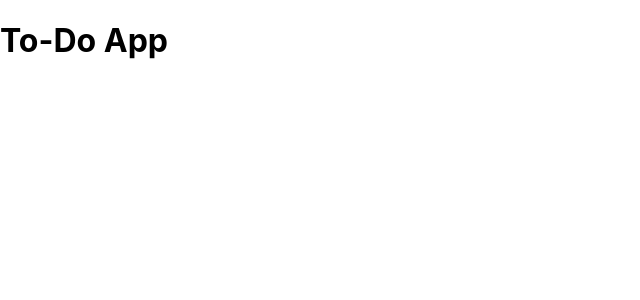
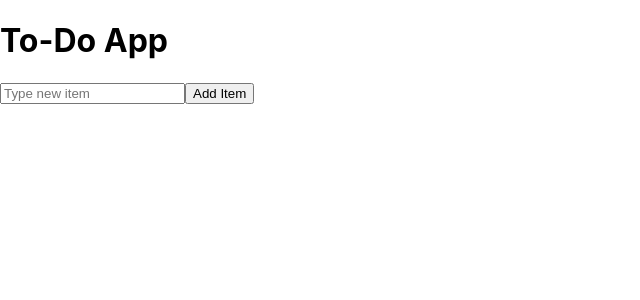
Before and after one commit to FilipKaczmarek/React-ToDo-List-App, a React (Create React App) app: page / in a window 1280 px wide. Shown: the top 300 px of the page, without its empty margins (0-640 px from the left). Built offline with nearby package versions, Linux system fonts and the light colour scheme.

Commit message:
Lifting state up / creating ToDoList component

```diff
--- a/src/Components/ToDo.js
+++ b/src/Components/ToDo.js
@@ -1,13 +1,48 @@
 import React from 'react'
 
 import ToDoHeader from './ToDoHeader'
+import ToDoForm from './ToDoForm'
+import ToDoList from './ToDoList'
 
 export class ToDo extends React.Component {
-  render () {
-    return (
-      <ToDoHeader text={'To-Do App'}/>
-    )
-  }
+    state = {
+        imputValue: 'Type new item',
+        inputText: '',
+        tasks: []
+      }
+
+      onNewTaskTextChange = (e) => {
+        this.setState((prevState) => ({
+          ...prevState,
+          inputText: e.target.value
+        }))
+      }
+
+      addNewTask = (e) => {
+        e.preventDefault()
+
+        const newTask = {
+          id: (Math.random() + Math.random()),
+          text: this.state.inputText,
+          isCompleted: false
+        }
+
+       this.state.tasks.concat(newTask)
+      }
+
+    render() {
+        return (
+            <div>
+                <ToDoHeader text={'To-Do App'} />
+                <ToDoForm
+                    state={this.state}
+                    onNewTaskTextChange={this.onNewTaskTextChange}
+                    addNewTask={this.addNewTask}
+                />
+                <ToDoList state={this.state}/>
+            </div>
+        )
+    }
 }
 
 export default ToDo
--- a/src/Components/ToDoForm.js
+++ b/src/Components/ToDoForm.js
@@ -1,12 +1,19 @@
 import React from 'react'
 
 export class ToDoForm extends React.Component {
+
   render () {
     return (
       <div>
         <form>
-          <input />
-          <button>Add Item</button>
+          <input
+          placeholder={this.props.state.imputValue}
+          onChange={this.props.onNewTaskTextChange}
+          />
+          <button
+            onSubmit={() => this.props.addNewTask}>
+            Add Item
+          </button>
         </form>
       </div>
     )
--- a/src/Components/ToDoList.js
+++ b/src/Components/ToDoList.js
@@ -0,0 +1,21 @@
+import React from 'react'
+
+export class ToDoList extends React.Component {
+    render() {
+        const { tasks } = this.props.state
+
+        return (
+            <div>
+                <ul>
+                    { tasks.length === 0 ? null :
+                        tasks.map((task) => (
+                        <li key={task.id}>{task.text}</li>
+                        )
+                    )}
+                </ul>
+            </div>
+        )
+    }
+}
+
+export default ToDoList
```
